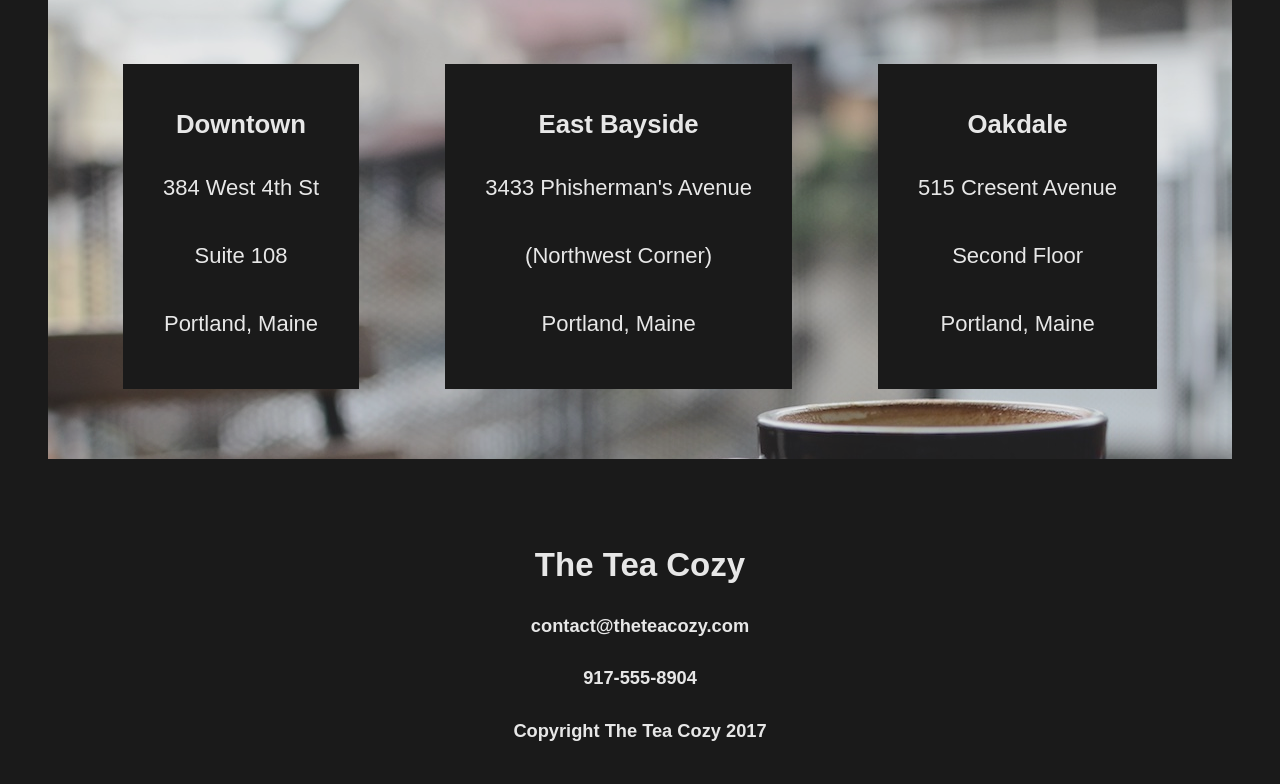
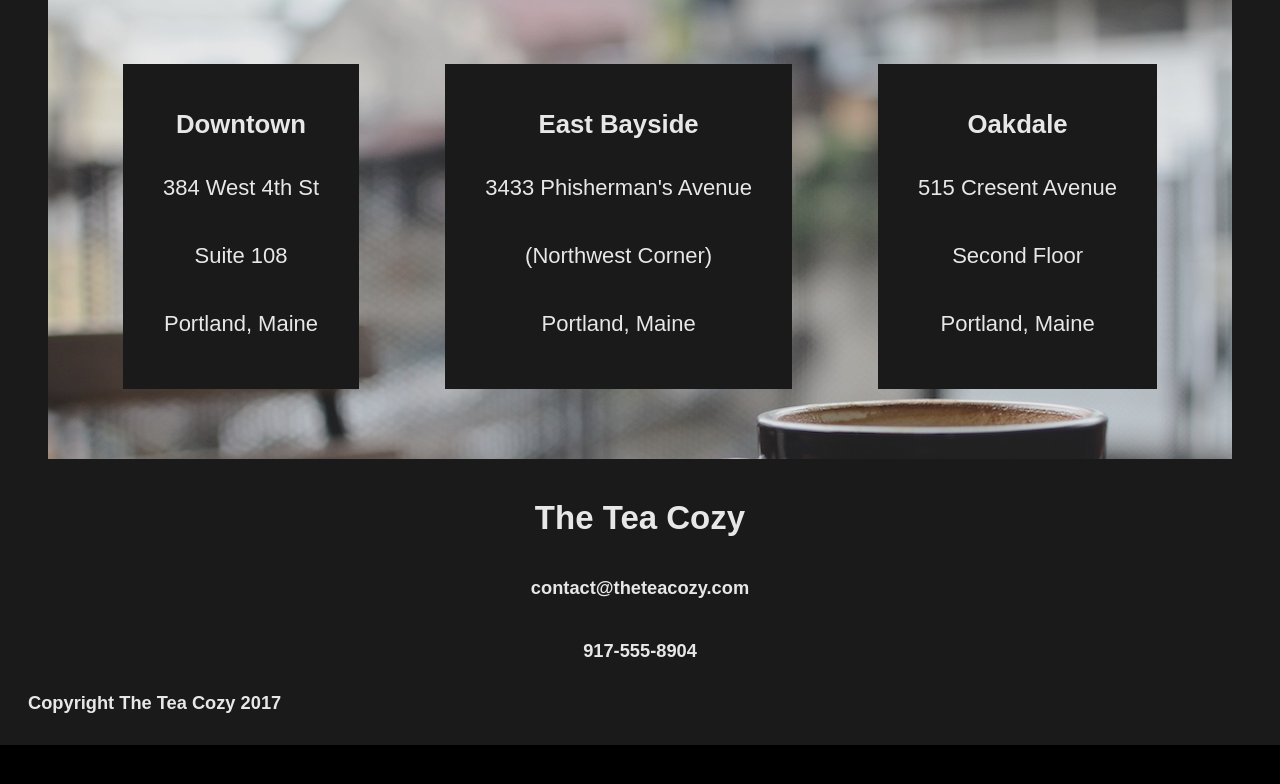
Before and after one commit to urbanjunglegoddess/proj_codecademy_tea-cozy, a plain HTML site: page index.html in a window 1280 px wide. Shown: the part 1493-2277 px from the top of the page. After the commit the page ends 2238 px from the top, so only its background shows below. Drawn offline with Linux system fonts and the light colour scheme.

Commit message:
Add IDs to footer elements for improved styling and accessibility

```diff
--- a/assets/css/index.css
+++ b/assets/css/index.css
@@ -132,6 +132,7 @@ nav li{
     margin:40px;
     justify-content: center;
     align-items: center;
+    padding-bottom: 0%;
 }
 
 .location-box {
@@ -155,5 +156,19 @@ footer {
     background-color: black;
     color: white;
     text-align: center;
-    padding: 20px;
+    margin: 0 auto;
 }
+
+#copyright {
+    text-align: left;
+    padding-left: 20px;
+}
+
+#company-name {
+    margin:0;
+    padding:0;
+
+}
+#email{
+    padding: 10px;
+}
--- a/index.html
+++ b/index.html
@@ -97,10 +97,10 @@
         </div>
     </div>
     <footer>
-      <h2>The Tea Cozy</h2>
-      <h5>contact@theteacozy.com</h5>
-      <h5>917-555-8904</h5>
-      <h5>Copyright The Tea Cozy 2017</h5>
+      <h2 id="company-name">The Tea Cozy</h2>
+      <h5 id="email">contact@theteacozy.com</h5>
+      <h5 id="phone">917-555-8904</h5>
+      <h5 id="copyright">Copyright The Tea Cozy 2017</h5>
     </footer>
   </body>
 </html>
```
